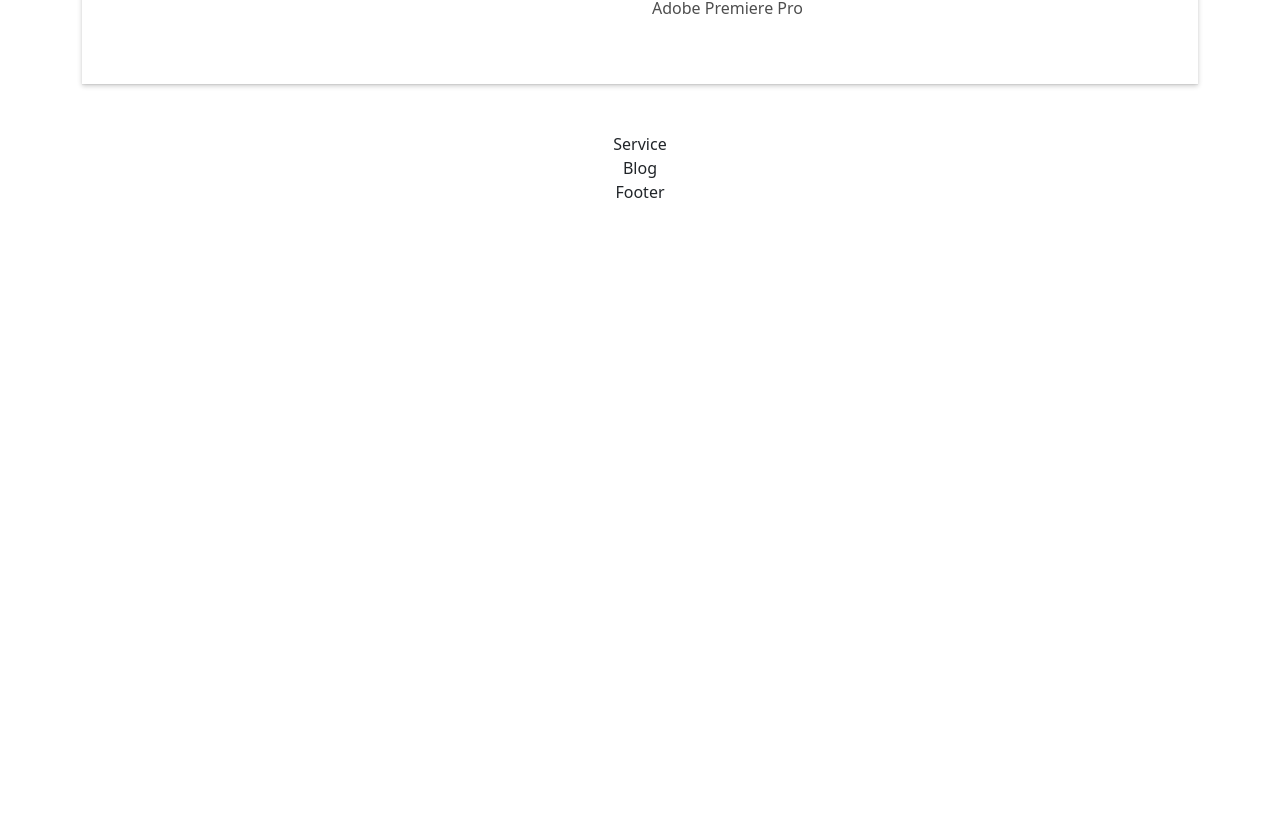
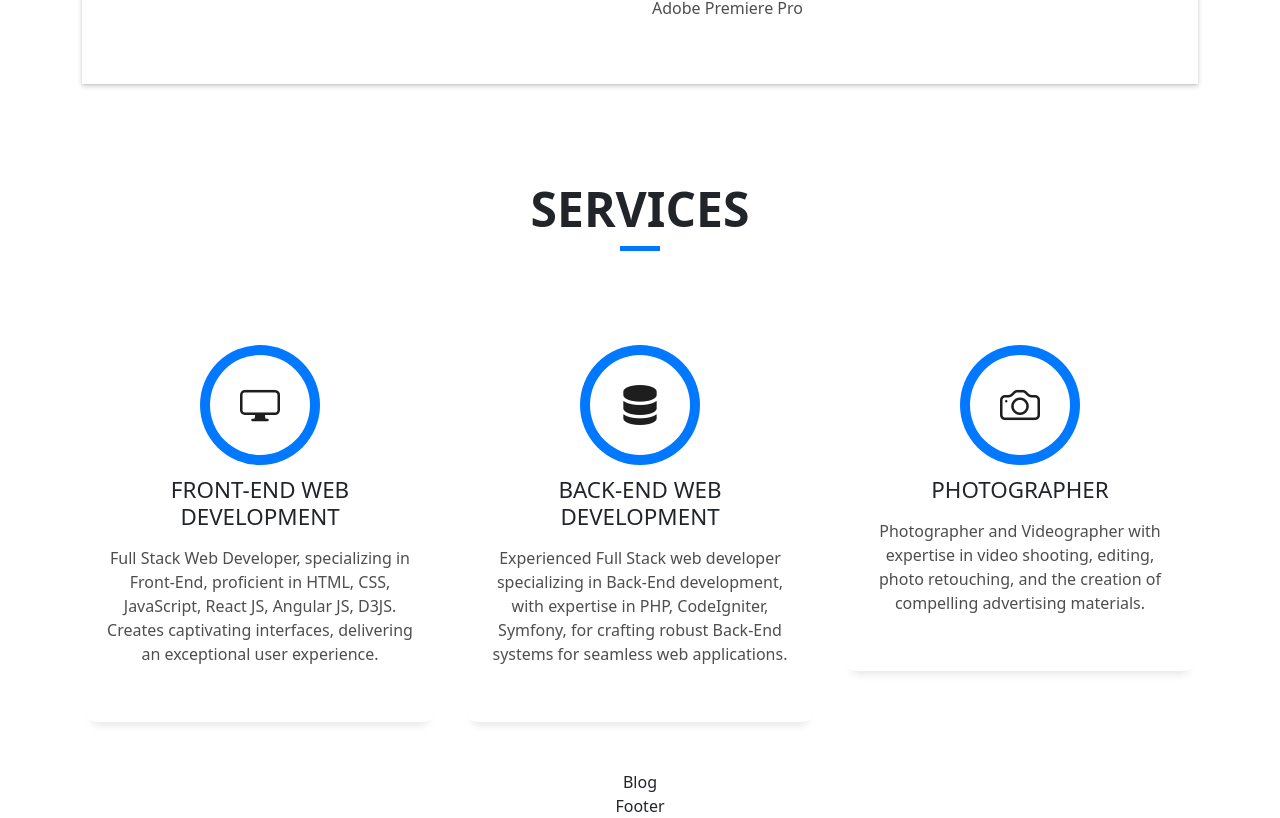
Before and after one commit to claudemarjean/MyPortFolio, a React (Create React App) app: page / in a window 1280 px wide. Shown: the part 1693-2511 px from the top of the page. Before the commit the page ends 1897 px from the top, so only its background shows below. Built offline with nearby package versions, Linux system fonts and the light colour scheme.

Commit message:
Service component

```diff
--- a/src/components/main/Service.js
+++ b/src/components/main/Service.js
@@ -1,9 +1,63 @@
-import React from 'react'
+import React from 'react';
 
 const Service = () => {
   return (
-    <div>Service</div>
-  )
+    <section id="services" className="services-mf pt-5 route">
+      <div className="container">
+        <div className="row">
+          <div className="col-md-12">
+            <div className="title-box text-center">
+              <h3 className="title-a">
+                Services
+              </h3>
+              <div className="line-mf"></div>
+            </div>
+          </div>
+        </div>
+        <div className="row">
+          <div className="col-md-4">
+            <div className="service-box">
+              <div className="service-ico">
+                <span className="ico-circle"><i className="bi bi-display"></i></span>
+              </div>
+              <div className="service-content">
+                <h2 className="s-title">Front-End Web Development</h2>
+                <p className="s-description text-center">
+                  Full Stack Web Developer, specializing in Front-End, proficient in HTML, CSS, JavaScript, React JS, Angular JS, D3JS. Creates captivating interfaces, delivering an exceptional user experience.
+                </p>
+              </div>
+            </div>
+          </div>
+          <div className="col-md-4">
+            <div className="service-box">
+              <div className="service-ico">
+                <span className="ico-circle"><i className="bi bi-server"></i></span>
+              </div>
+              <div className="service-content">
+                <h2 className="s-title">Back-End Web Development</h2>
+                <p className="s-description text-center">
+                  Experienced Full Stack web developer specializing in Back-End development, with expertise in PHP, CodeIgniter, Symfony, for crafting robust Back-End systems for seamless web applications.
+                </p>
+              </div>
+            </div>
+          </div>
+          <div className="col-md-4">
+            <div className="service-box">
+              <div className="service-ico">
+                <span className="ico-circle"><i className="bi bi-camera"></i></span>
+              </div>
+              <div className="service-content">
+                <h2 className="s-title">Photographer</h2>
+                <p className="s-description text-center">
+                  Photographer and Videographer with expertise in video shooting, editing, photo retouching, and the creation of compelling advertising materials.
+                </p>
+              </div>
+            </div>
+          </div>
+        </div>
+      </div>
+    </section>
+  );
 }
 
-export default Service
+export default Service;
```
